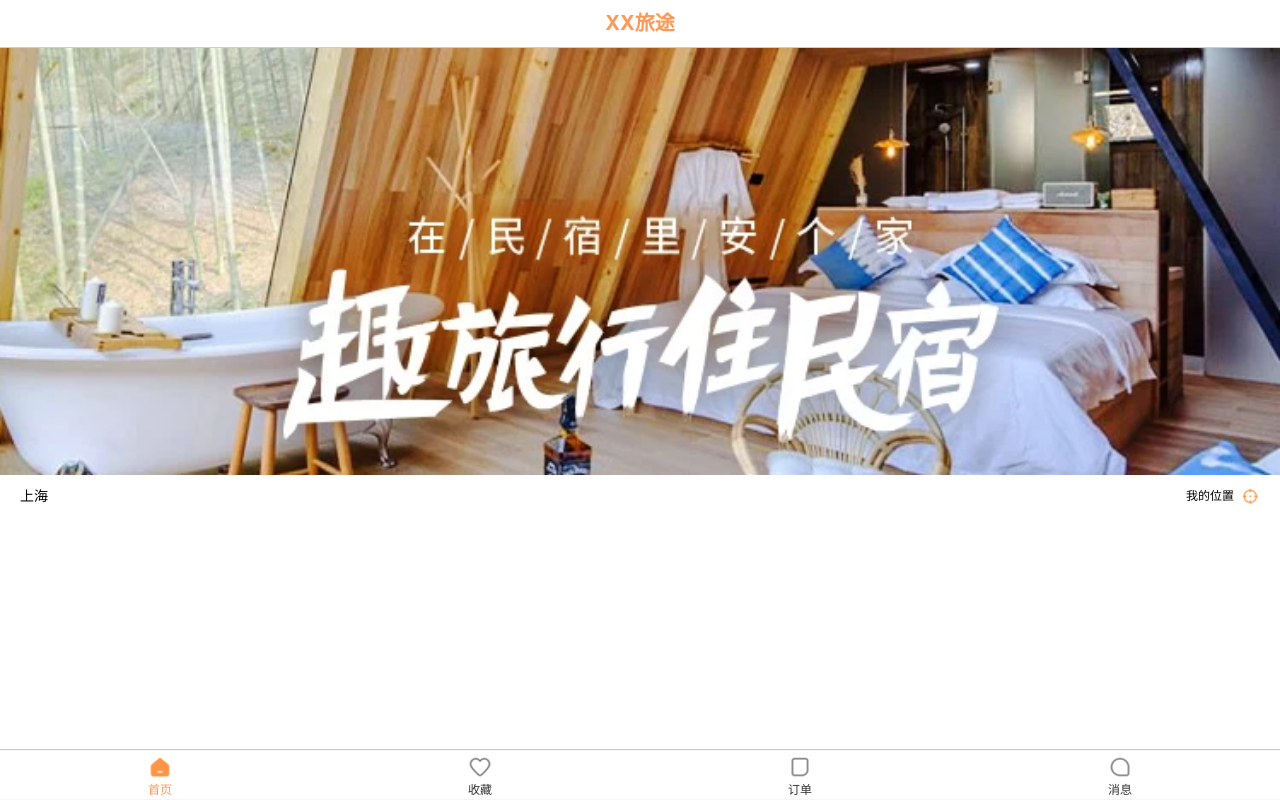
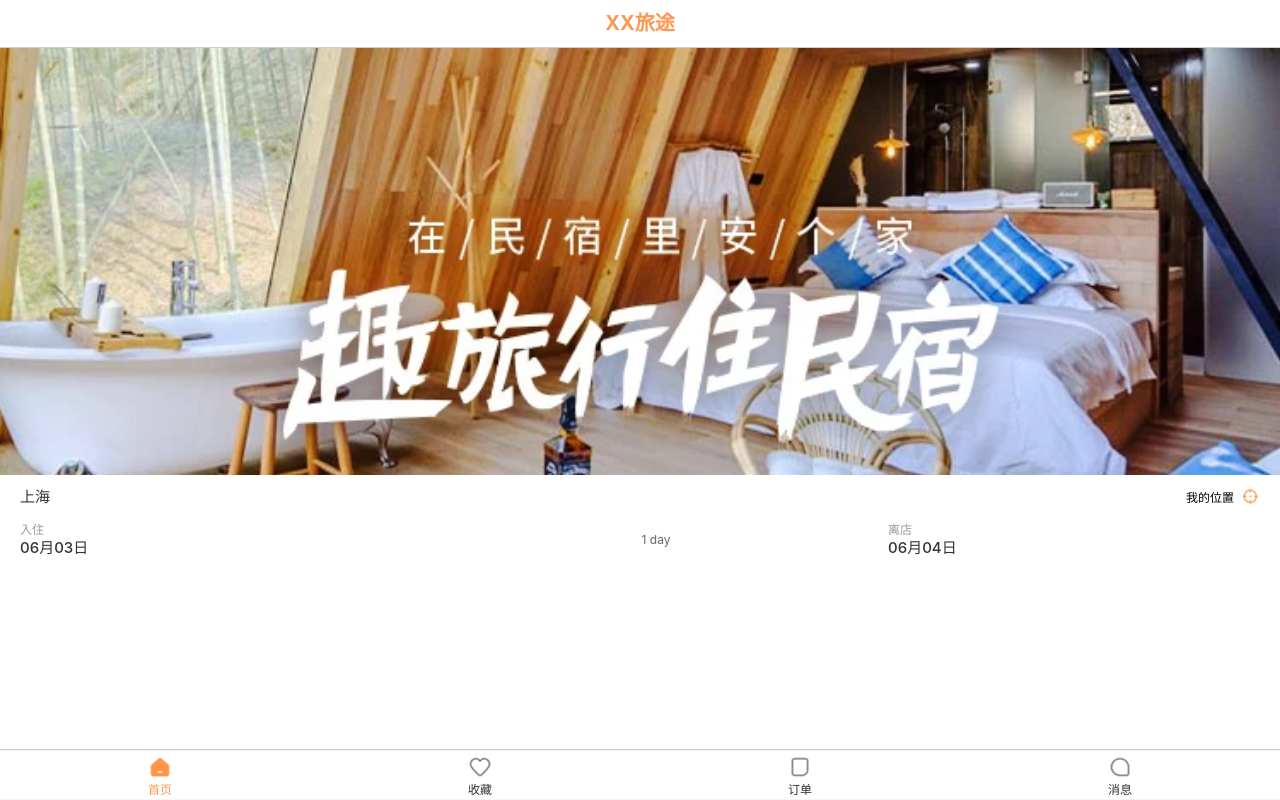
Before and after one commit to JoeyXXia/xx-trip, a Vue app: page /#/home in a window 1280 px wide. Built offline with nearby package versions, Linux system fonts and the light colour scheme.

Commit message:
current date

```diff
--- a/package.json
+++ b/package.json
@@ -9,6 +9,7 @@
   },
   "dependencies": {
     "axios": "^1.4.0",
+    "dayjs": "^1.11.8",
     "normalize.css": "^8.0.1",
     "pinia": "^2.1.3",
     "vant": "^4.4.1",
--- /dev/null
+++ b/src/utils/format_date.js
@@ -0,0 +1,5 @@
+import dayjs from "dayjs";
+
+export function formatMonthDay(date) {
+    return dayjs(date).format("MM月DD日")
+}
--- a/src/views/home/cpns/home-search-box.vue
+++ b/src/views/home/cpns/home-search-box.vue
@@ -7,6 +7,24 @@
             <img src="@/assets/img/home/icon_location.png" alt="">
             </div>
         </div>
+
+        <div class="section date-range">
+            <div class="start">
+                <div class="date">
+                    <span class="tip">入住</span>
+                    <span class="time">{{startDate}}</span>
+                </div>
+            </div>
+            <div class="stay">
+                <span>1 day</span>
+            </div>
+            <div class="end">
+                <div class="date">
+                    <span class="tip">离店</span>
+                    <span class="time">{{endDate}}</span>
+                </div>
+            </div>
+        </div>
     </div>
 </template>
 
@@ -14,6 +32,8 @@
 import { useRouter } from 'vue-router';
 import useCityStore from '@/stores/modules/city';
 import { storeToRefs } from 'pinia';
+import { ref } from 'vue';
+import {formatMonthDay} from '@/utils/format_date'
 
 const router = useRouter();
 
@@ -35,11 +55,15 @@ const cityClick = () => {
 // get current city
 const cityStore = useCityStore()
 const { currentCity } = storeToRefs(cityStore)
+
+// select date
+const nowDate = new Date()
+const startDate = ref(formatMonthDay(nowDate))
+const newDate = nowDate.setDate(nowDate.getDate() + 1)
+const endDate = ref(formatMonthDay(newDate))
 </script>
 
 <style lang="less" scoped>
-    .search-box {
-
         .location {
         display: flex;
         align-items: center;
@@ -47,6 +71,8 @@ const { currentCity } = storeToRefs(cityStore)
         padding: 0 20px;
         .city {
             flex: 1;
+            color: #333;
+            font-size: 15px;
         }
 
         .position {
@@ -55,6 +81,8 @@ const { currentCity } = storeToRefs(cityStore)
             align-items: center;
 
             .text {
+                position: relative;
+                top: 2px;
                 font-size: 12px;
                 margin-right: 3px;
 
@@ -67,5 +95,51 @@ const { currentCity } = storeToRefs(cityStore)
             }
         }
     }
-    }
+        .section {
+            display: flex;
+            flex-wrap: wrap;
+            align-items: center;
+            padding: 0 20px;
+            color: #999;
+            height: 44px;
+
+            .start {
+                flex: 1;
+                display: flex;
+                height: 44px;
+                align-items: center;
+            }
+
+            .end {
+                min-width: 30%;
+                padding-left: 20px;
+            }
+
+            .date {
+                display: flex;
+                flex-direction: column;
+
+                .tip {
+                    font-size: 12px;
+                    color: #999;
+                }
+
+                .time {
+                    margin-top: 3px;
+                    color: #333;
+                    font-size: 15px;
+                    font-weight: 500;
+                }
+            }
+        }
+
+        .date-range {
+            .stay {
+                flex: 1;
+                text-align: center;
+                font-size: 12px;
+                color: #666;
+            }
+        }
+
 </style>
```
Also changed, not shown: 1 other file (tests, documents, lock files or other folders).
